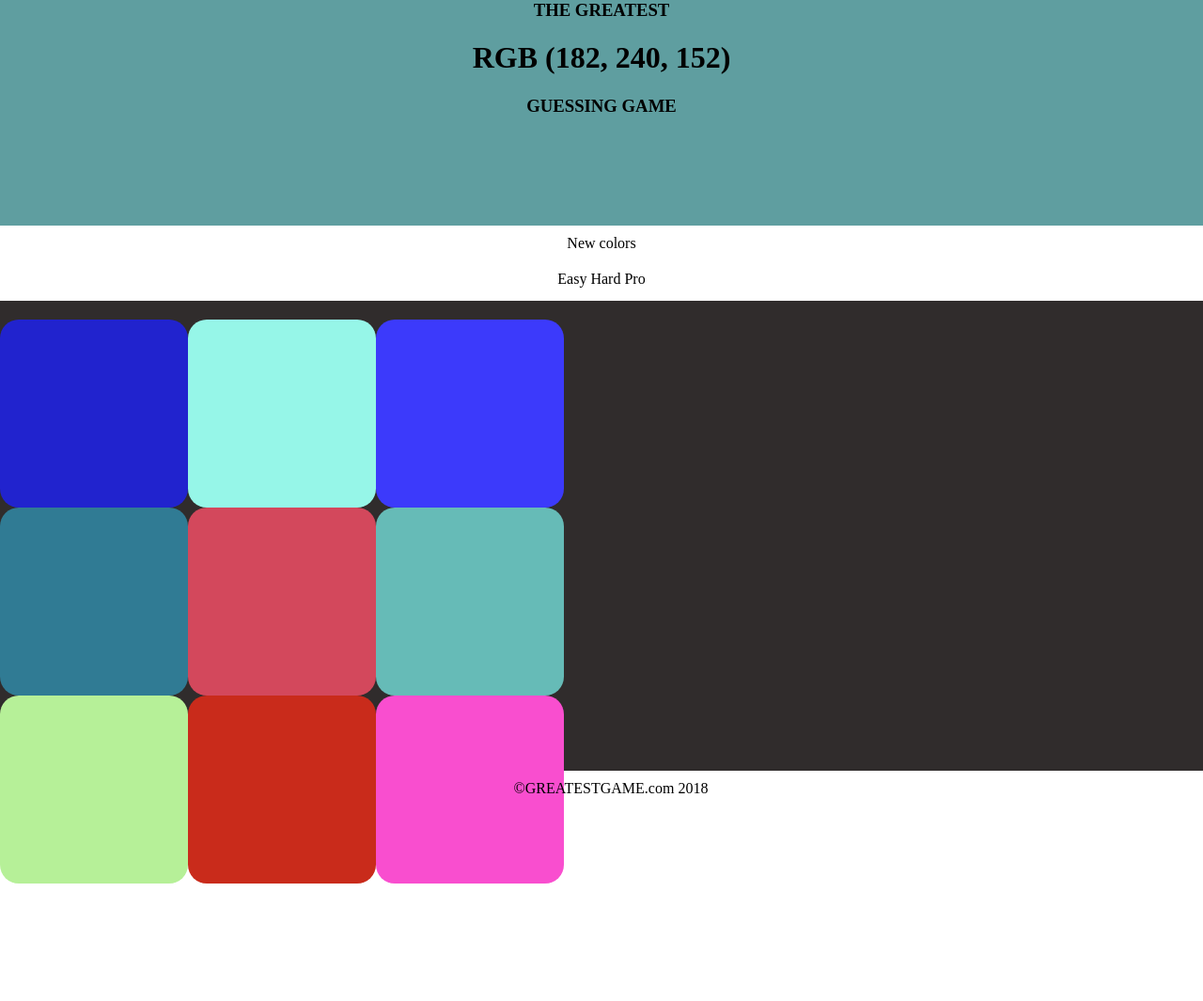
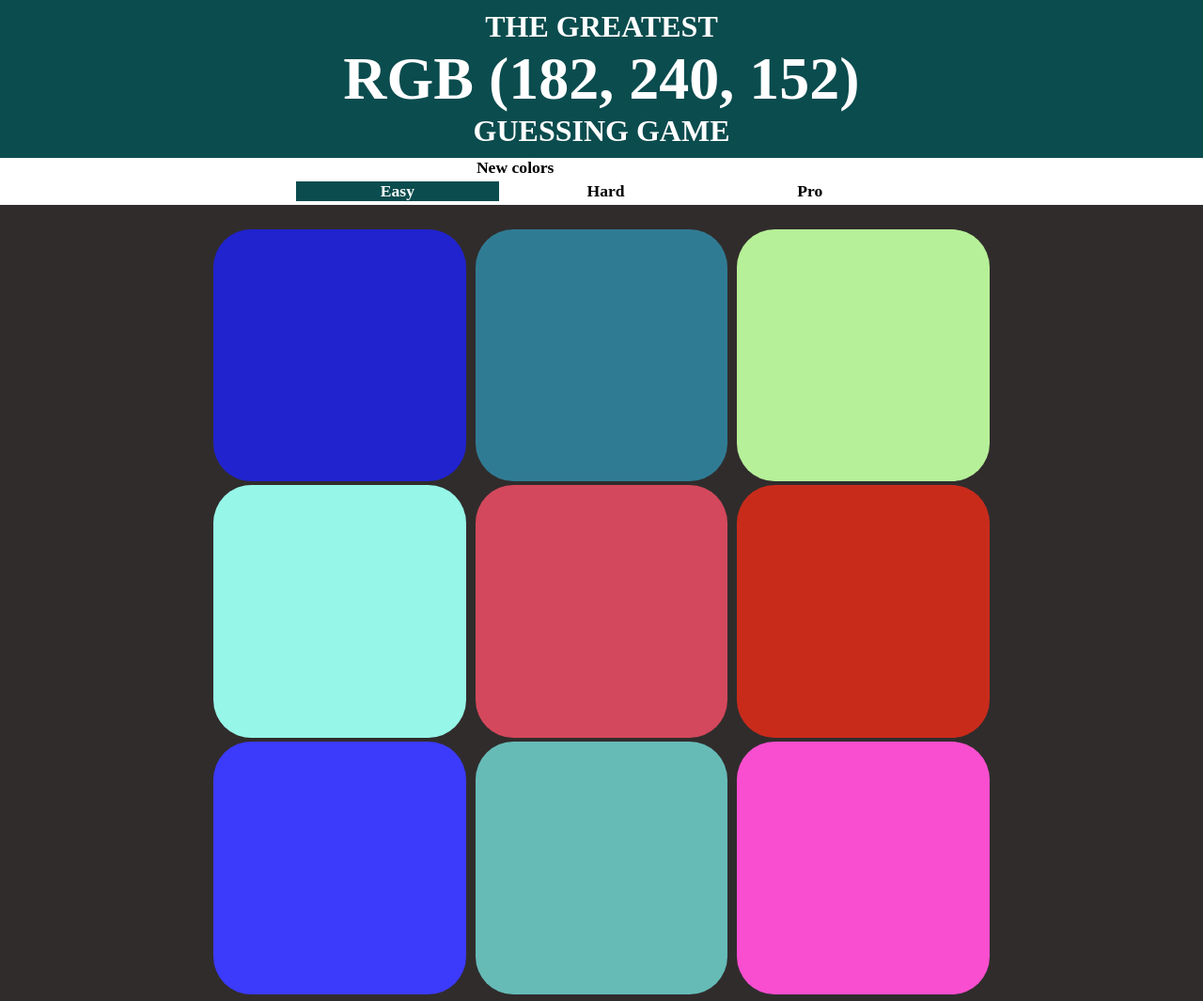
Before and after one commit to Vukosavljev/RGB-GAME, a plain HTML site: page index.html in a window 1280 px wide. Shown: the top 1065 px of the page at 94% size. Before the commit the page ends 940 px from the top, so only its background shows below. Drawn offline with Linux system fonts and the light colour scheme.

Commit message:
Update style.css

```diff
--- a/style.css
+++ b/style.css
@@ -1,37 +1,81 @@
-html, body {
+html, body, * {
     margin: 0;
     padding: 0;
     width: 100%;
-    height: 100%;
     text-align: center;
     box-sizing: border-box;
 }
 .header {
-    height: 30%;
-    background-color: cadetblue;
+    background-color: rgb(11, 76, 78);
+    color: #fff;
     width: 100%;
+    padding: 10px;
 }
-h3 {
-    margin: 0 auto;
+h1 {
+    font-size: 2.5em;
 }
+
 .row {
     background-color: #fff;
-    width: 100%;
-    height: 10%;
+    max-width: 100%;
+    margin: 0;
 }
-p {
+.row p {
+    height: 25px;
+    font-size: 1.1em;
+}
+
+.row p span {
+    display: inline-block;
+    width: auto;
+    padding: 0 10%;
     margin: 0;
-    padding: 10px;
+    font-weight: bolder;
+    text-align: center;
+
+}
+.row span:first-child:hover {
+    background-color:rgb(11, 76, 78);
+    color: #fff;
+}
+.row span:last-child:hover{
+    background-color:rgb(11, 76, 78);
+    color: #fff;
 }
 .squares {
-    height: 60%;
     background-color: rgb(48, 44, 44);
-    padding-top: 20px;
-    display: flex;
-    flex-wrap: wrap;
+    width: 100%;
+    margin: 0 auto;
+    padding: 2% 0;
 }
-.squares div {
-    height: 200px;
-    width: 200px;
-    border-radius: 20px;
+.div-row div {
+    display: inline-block;
+    width: 30%;
+    padding-top: 30%;
+    margin: 0 3px;
+    border-radius: 15%;
 }
+.selected {
+    background-color:rgb(11, 76, 78);
+    color: #fff;
+}
+
+@media (min-width: 700px){
+    h1 {
+        font-size: 4em;
+    }
+    h3 {
+        font-size: 2em;
+    }
+    .row {
+        width: 70%;
+        text-align: center;
+        margin: 0 auto;
+    }
+    .div-row {
+        width: 70%;
+        margin: 0 auto;
+        text-align: center;
+    }
+
+}
```
